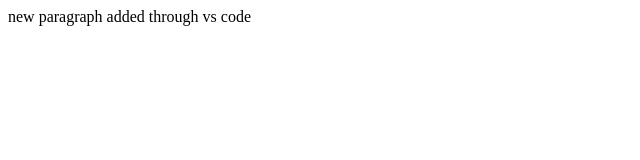
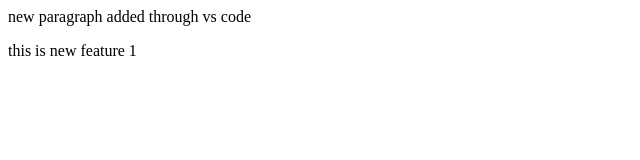
Before and after one commit to lavanyagith/localrepo, a plain HTML site: page index.html in a window 1280 px wide. Shown: the whole page, without its empty margins (0-640 px from the left). Drawn offline with Linux system fonts and the light colour scheme.

Commit message:
add new feature

```diff
--- a/index.html
+++ b/index.html
@@ -1 +1,2 @@
 <p>new paragraph added through vs code</p>
+<p> this is new feature 1 </p>
```
